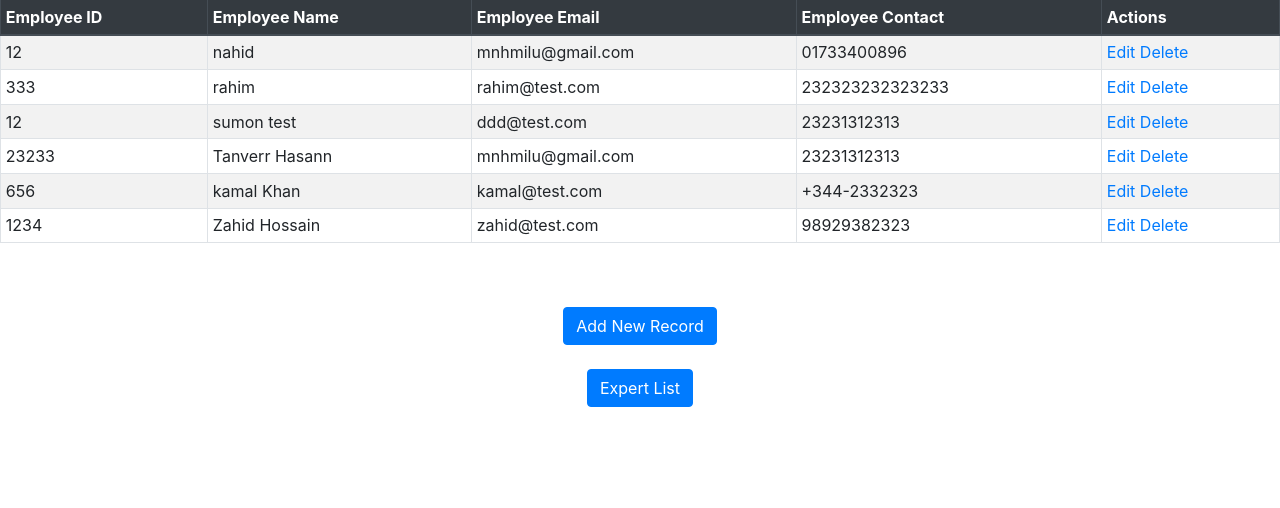
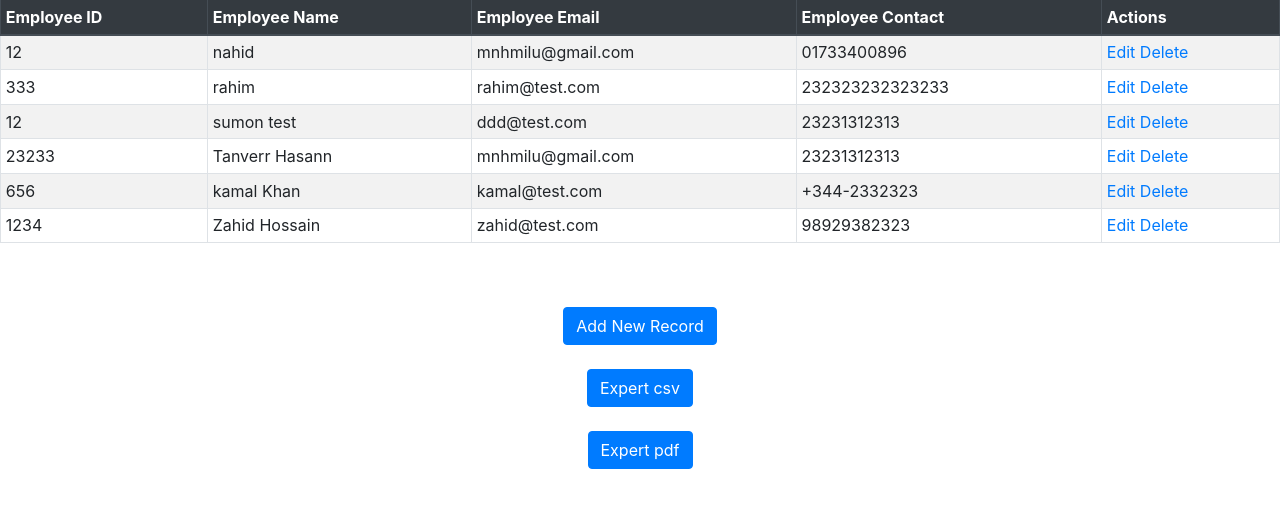
Before and after one commit to mnhmilu/poc-django, a Django app: page /employee/show in a window 1280 px wide. Shown: the part 57-565 px from the top of the page. Run offline with Django 3.2, Linux system fonts and the light colour scheme; data comes from the database, SQL or seed files in the repository; some libraries are stand-ins or nearby versions.

Commit message:
export pdf example

```diff
--- a/crudexample/urls.py
+++ b/crudexample/urls.py
@@ -23,6 +23,7 @@ urlpatterns = [
     path('employee/emp', views.emp),
     path('employee/show',views.show),
     path('employee/export',views.export),
+    path('employee/exportpdf',views.export_pdf),
     path('employee/edit/<int:id>', views.edit),
     path('employee/update/<int:id>', views.update),
     path('employee/delete/<int:id>', views.destroy),
--- a/employee/templates/employee/show.html
+++ b/employee/templates/employee/show.html
@@ -34,7 +34,8 @@
 
 <center><a href="/employee/emp" class="btn btn-primary">Add New Record</a></center>
 <br/>
-<center><a href="/employee/export" class="btn btn-primary">Expert List</a></center>
-
+<center><a href="/employee/export" class="btn btn-primary">Expert csv</a></center>
+<br/>
+<center><a href="/employee/exportpdf" class="btn btn-primary">Expert pdf</a></center>
 
 {% endblock %}
--- a/employee/views.py
+++ b/employee/views.py
@@ -1,6 +1,8 @@
 from django.shortcuts import render, redirect
 from employee.forms import EmployeeForm
 from employee.models import Employee
+from django.http import HttpResponse
+from reportlab.pdfgen import canvas
 import csv
 from django.http import HttpResponse
 # Create your views here.
@@ -48,6 +50,7 @@ def export(request):
 
     emplist = Employee.objects.all();
 
+
     writer = csv.writer(response)
 
     writer.writerow(["ID", "Name"])
@@ -55,3 +58,46 @@ def export(request):
        writer.writerow([employee.eid, employee.ename]);
 
     return response
+
+from django.http import HttpResponse
+from reportlab.pdfgen import canvas
+
+def export_pdf(request):
+    response = HttpResponse(content_type='application/pdf')
+    response['Content-Disposition'] = 'attachment; filename="mydata.pdf"'
+
+    # Create the PDF object, using the response object as its "file."
+    p = canvas.Canvas(response)
+
+    # Define the width and height of each row in the table
+    row_height = 20
+    column_width = 150
+
+    # Define the data to be printed in the table
+    data = [
+        ['ID', 'Name', 'Email'],
+    ]
+    for obj in Employee.objects.all():
+        data.append([obj.eid, obj.ename, obj.eemail])
+
+    # Define border settings
+    border_color = (0, 0, 0)  # Black
+    border_width = 1
+
+    # Draw the table with borders
+    x = 50
+    y = 750
+    for row in data:
+        for item in row:
+            # Draw the cell border
+            p.rect(x, y, column_width, -row_height, stroke=1, fill=0)
+            p.drawString(x + 2, y - 12, str(item))  # Add 2 to x for padding
+            x += column_width
+        x = 50
+        y -= row_height
+
+    # Close the PDF object cleanly, and we're done.
+    p.showPage()
+    p.save()
+
+    return response
```
